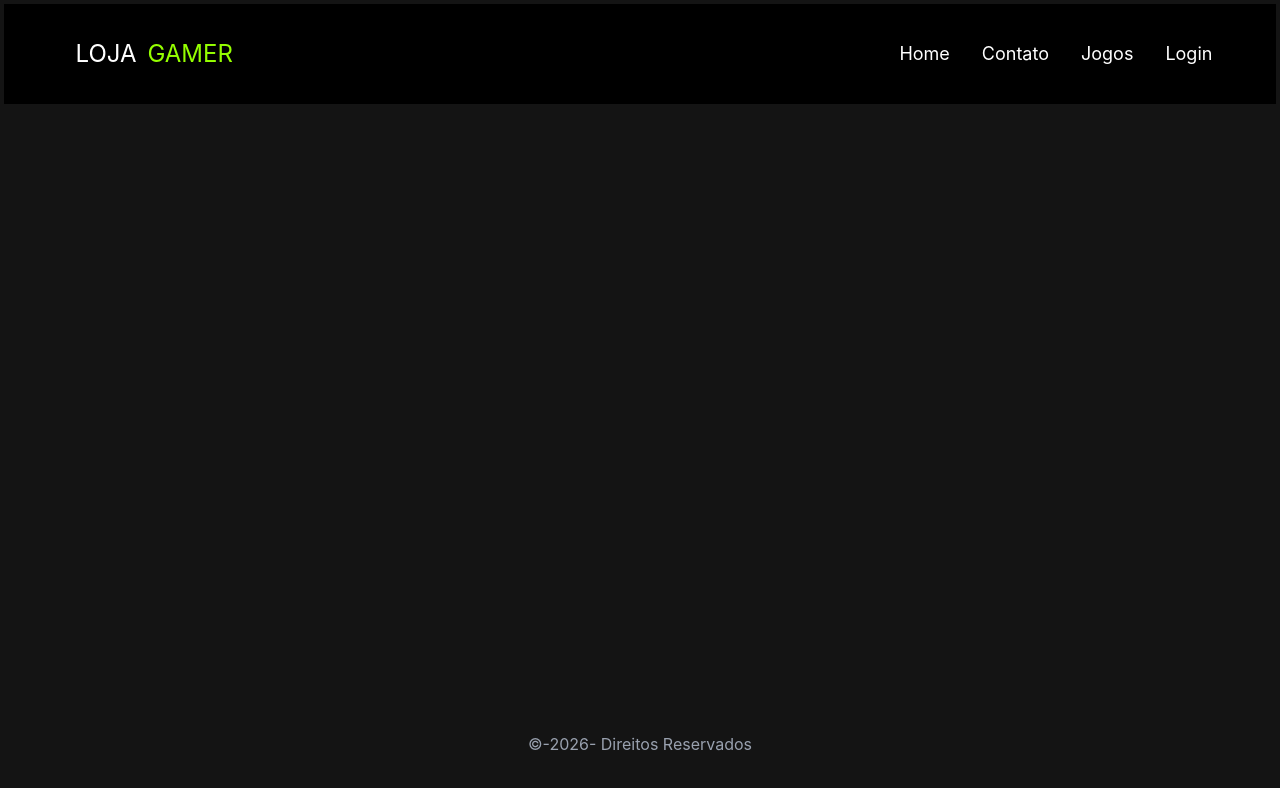
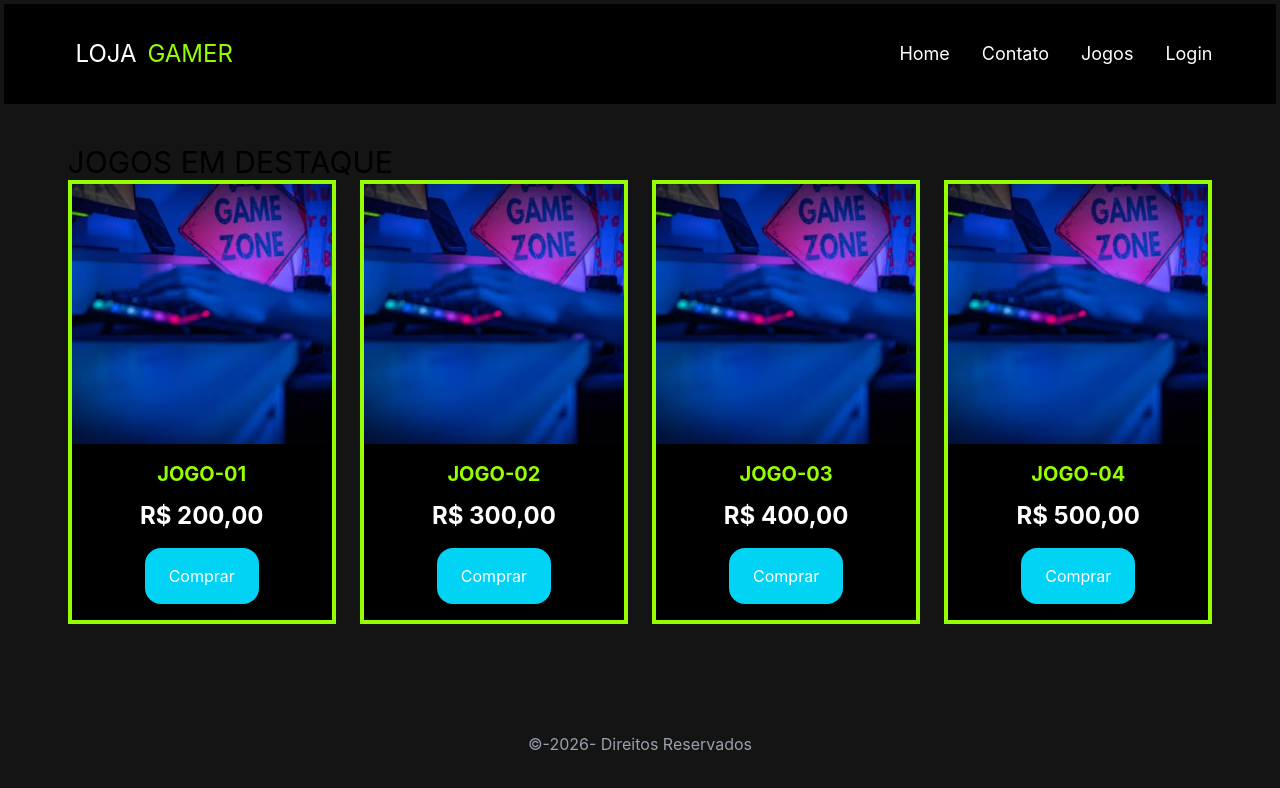
Before and after one commit to SukJoo04/lojagamer, a React (Vite) app: page / in a window 1280 px wide. Shown: the top 788 px of the page. Built offline with nearby package versions, Linux system fonts and the light colour scheme.

Commit message:
feat: Codificando e estilizando o Home

```diff
--- a/src/components/GameCard.jsx
+++ b/src/components/GameCard.jsx
@@ -1,6 +1,6 @@
 
 
-const GameCard = (titulo,preco,imagem) => {
+const GameCard = ({titulo,preco,imagem}) => {
   return (
     <div className="bg-black rounded-2x1 overflow-hidden transition-all duration-300 hover:-translate-y-2 hover: border-4 hover: border-[#95ff00]">
 
--- a/src/pages/Home.jsx
+++ b/src/pages/Home.jsx
@@ -1,10 +1,30 @@
-
+import GameCard from "../components/GameCard"
+import ImagemJogo from "../assets/Imagem.jpg"
 
 const Home = () => {
+
+  const games=[
+    { id: 1, titulo: "Jogo-01", preco: "R$ 200,00", imagem: ImagemJogo },
+    { id: 2, titulo: "Jogo-02", preco: "R$ 300,00", imagem: ImagemJogo },
+    { id: 3, titulo: "Jogo-03", preco: "R$ 400,00", imagem: ImagemJogo },
+    { id: 4, titulo: "Jogo-04", preco: "R$ 500,00", imagem: ImagemJogo },
+  ];
+
   return (
-    <>
-
-    </>
+    <main className="px-[5%] mt-10 mb-16 grow">
+      <h2 className="titulo text-3xl">JOGOS EM DESTAQUE</h2>
+      {/* É aqui que os cards ficam um do lado do outro */}
+      <section className="grid grid-cols-[repeat(auto-fit,minmax(250px,1fr))] gap-6">
+        {games.map((jogo)=>(
+          <GameCard
+            key={jogo.id}
+            titulo={jogo.titulo}
+            preco={jogo.preco}
+            imagem={jogo.imagem}
+          />
+        ))}
+      </section>
+    </main>
   )
 }
 
```
Also changed, not shown: src/assets/Imagem.jpg (added).
